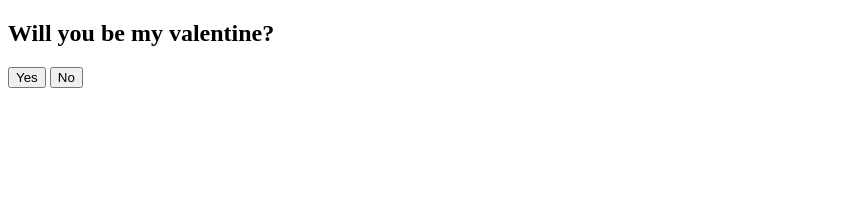
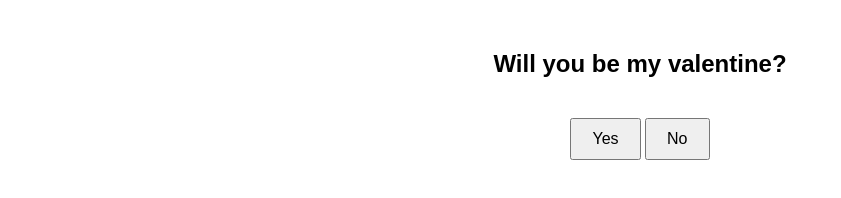
Before and after one commit to ValentineWebst/EXAMPLE, a plain HTML site: page index.html in a window 1280 px wide. Shown: the whole page, without its empty margins (0-841 px from the left). Drawn offline with Linux system fonts and the light colour scheme.

Commit message:
Update index.html

```diff
--- a/index.html
+++ b/index.html
@@ -4,6 +4,26 @@
   <meta charset="UTF-8">
   <meta name="viewport" content="width=device-width, initial-scale=1.0">
   <title>Valentine's Day</title>
+  <style>
+    body {
+      font-family: Arial, sans-serif;
+      text-align: center;
+      margin: 0;
+      padding: 0;
+    }
+    h2 {
+      margin-top: 50px;
+    }
+    button {
+      margin-top: 20px;
+      padding: 10px 20px;
+      font-size: 16px;
+      cursor: pointer;
+    }
+    #valentineSong {
+      display: none;
+    }
+  </style>
 </head>
 <body>
 
```
Lines whose indentation alone changed are shown as unchanged.
